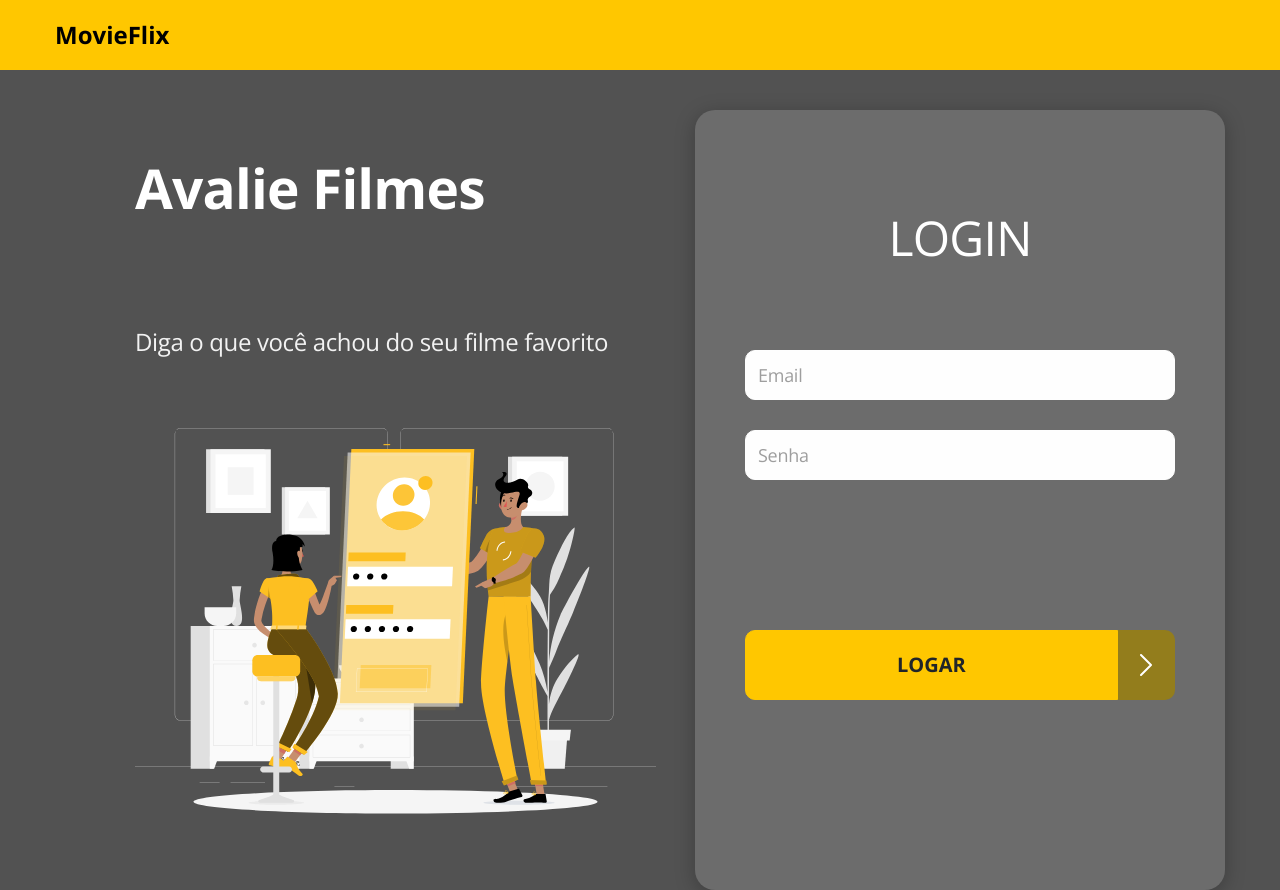
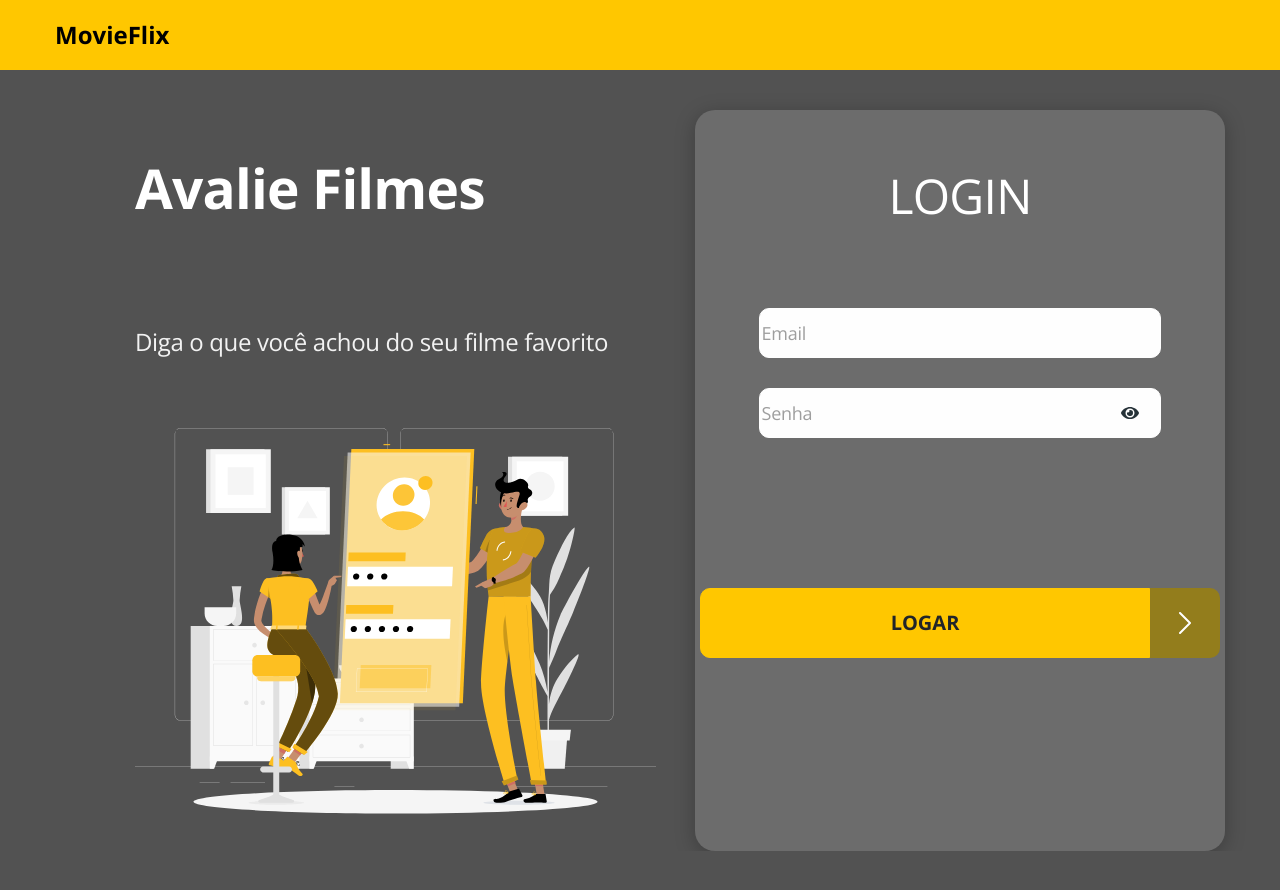
Before and after one commit to demiandinizdd/MovieFlix, a React (Create React App) app in the folder front-web/: page / in a window 1280 px wide. After the commit the page ends 851 px from the top, so only its background shows below. Built offline with nearby package versions, Linux system fonts and the light colour scheme; no server answers.

Commit message:
Fix: login layout and, routes

```diff
--- a/front-web/package.json
+++ b/front-web/package.json
@@ -3,19 +3,25 @@
   "version": "0.1.0",
   "private": true,
   "dependencies": {
+    "@fortawesome/fontawesome-svg-core": "^1.2.34",
+    "@fortawesome/free-solid-svg-icons": "^5.15.2",
+    "@fortawesome/react-fontawesome": "^0.1.14",
     "@testing-library/jest-dom": "^5.11.4",
     "@testing-library/react": "^11.1.0",
     "@testing-library/user-event": "^12.1.10",
     "@types/jest": "^26.0.15",
+    "@types/jquery": "^3.5.5",
     "@types/jwt-decode": "^3.1.0",
     "@types/node": "^12.0.0",
     "@types/qs": "^6.9.5",
     "@types/react": "^16.9.53",
     "@types/react-dom": "^16.9.8",
+    "@types/react-router": "^5.1.11",
     "@types/react-router-dom": "^5.1.7",
     "@types/react-select": "^4.0.11",
     "axios": "^0.21.1",
     "bootstrap": "4.5.3",
+    "jQuery": "^1.7.4",
     "jwt-decode": "^3.1.2",
     "node-sass": "4.14.1",
     "qs": "^6.9.6",
--- a/front-web/src/pages/Home/components/Login/index.tsx
+++ b/front-web/src/pages/Home/components/Login/index.tsx
@@ -1,7 +1,11 @@
 import React, { useState } from 'react';
+import { Link } from 'react-router-dom';
 import { useForm } from 'react-hook-form';
 import { makeLogin } from 'core/utils/request';
 import { saveSessionData } from 'core/utils/auth';
+import { config } from '@fortawesome/fontawesome-svg-core';
+import { FontAwesomeIcon } from '@fortawesome/react-fontawesome';
+import { faEye, faEyeSlash } from '@fortawesome/free-solid-svg-icons';
 import ButtonIcon from 'core/components/ButtonIcon';
 import history from 'core/utils/history';
 import './styles.scss';
@@ -10,6 +14,8 @@ type FormState = {
     username: string;
     password: string;
 };
+
+config.autoA11y = true;
 
 const Login = () => {
     const { register, handleSubmit, errors } = useForm<FormState>();
@@ -27,6 +33,11 @@ const Login = () => {
         });
     }
 
+    const [showEye, setShowEye] = useState(false);
+    const togglePasswordVisiblity = () => {
+        setShowEye(showEye ? false : true);
+    };
+
     return (
         <div className="login-content card-base">
             <h1 className="login-title">login</h1>
@@ -36,10 +47,10 @@ const Login = () => {
                 </div>
             )}
             <form className="login-form" onSubmit={handleSubmit(onSubmit)}>
-                <div className="margin-bottom-30">
+                <div className="d-flex justify-content-center margin-bottom-30">
                     <input
                         type="email"
-                        className={`form-control input-base ${errors.username ? 'is-invalid' : ''}`}
+                        className={`d-flex input-base input-email w-100 justify-content-center ${errors.username ? 'is-invalid' : ''}`}
                         placeholder="Email"
                         name="username"
                         ref={register({
@@ -51,26 +62,33 @@ const Login = () => {
                         })}
                     />
                     {errors.username && (
-                        <div className="invalid-feedback d-block">
+                        <div className="d-block input-invalid">
                             {errors.username.message}
                         </div>
                     )}
                 </div>
                 <div>
+                    <div className="input-password-container">
                         <input
-                        type="password"
-                        className={`form-control input-base ${errors.password ? 'is-invalid' : ''}`}
+                            type={showEye ? "text" : "password"}
                             placeholder="Senha"
+                            className={`d-flex input-base input-password w-100 ${errors.password ? 'is-invalid' : ''}`}
                             name="password"
-                        ref={register({ required: "Campo obrigatório" })}
+                            ref={register({ required: "Campo Obrigatório"})}
                         />
-                    {errors.password && (
-                        <div className="invalid-feedback d-block">
+                        <Link to="#" className="hide-show-password d-flex" onClick={togglePasswordVisiblity}>
+                            {showEye ? <FontAwesomeIcon className="d-flex align-self-center " icon={faEyeSlash} /> : <FontAwesomeIcon className="d-flex align-self-center" icon={faEye}/>}
+                        </Link>
+                    </div>
+                        {
+                            errors.password && (
+                                <div className="d-block input-invalid">
                                         {errors.password.message}
                                 </div>
-                    )}
+                            )
+                        }
                 </div>
-                <div className="login-button">
+                <div className="login-button d-flex">
                     <ButtonIcon text="logar" />
                 </div>
             </form>
--- a/front-web/src/pages/Home/components/Login/styles.scss
+++ b/front-web/src/pages/Home/components/Login/styles.scss
@@ -1,7 +1,9 @@
 .login-content {
     margin-top: 40px;
-    padding: 95px 50px 50px 50px;
+    padding: 10% 12% 10% 12%;
     border-radius: 20px;
+    text-align: center;
+    align-content: center;
 }
 
 .login-title {
@@ -15,9 +17,40 @@
 
 .login-form {
     margin-top: 80px;
+    justify-content: center;
 }
 
 .login-button {
     margin-top: 150px;
     margin-bottom: 140px;
+    display: block;
+    justify-content: center;
 }
+
+.input-email {
+    display: flex;
+    height: 50px;
+}
+
+.input-password-container {
+    width: 100%;
+    position: relative;
+
+    display: flex;
+    align-items: center;
+}
+
+.input-password {
+    display: flex;
+    height: 50px;
+}
+
+.hide-show-password {
+    margin-left: -10%;
+    color: #263238;
+}
+
+.input-invalid{
+    margin-left: 10px;
+    color: #FFF !important;
+}
```
Also changed, not shown: 2 other files (tests, documents, lock files or other folders). Lines whose indentation alone changed are shown as unchanged.
